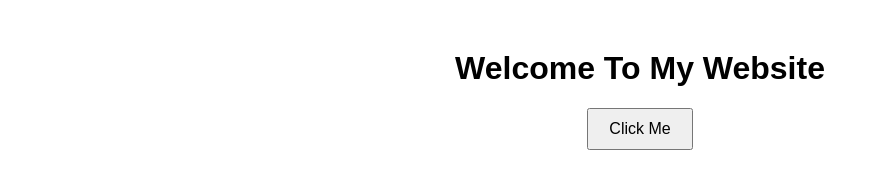
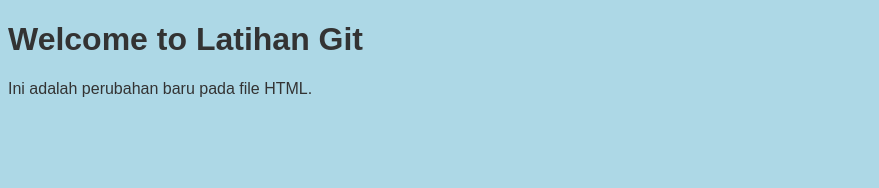
Before and after one commit to wisnusap-dev/latihan-git, a plain HTML site: page index.html in a window 1280 px wide. Shown: the whole page, without its empty margins (0-879 px from the left). Drawn offline with Linux system fonts and the light colour scheme.

Commit message:
Update index.html, style.css, and app.js with new chages

```diff
--- a/index.html
+++ b/index.html
@@ -1,14 +1,15 @@
 <!DOCTYPE html>
 <html lang="en">
 <head>
-    <meta charset="UTF-8">
-    <meta name="viewport" content="width=device-width, initial-scale=1.0">
-    <title>My Website</title>
-    <link rel="stylesheet" href="style.css">
+    <meta charset="UTF-8" />
+    <meta name="viewport" content="width=device-width, initial-scale=1.0" />
+    <title>Latihan Git</title>
+    <link rel="stylesheet" href="style.css" />
 </head>
 <body>
-    <h1>Welcome To My Website</h1>
-    <button id="ClickMe">Click Me</button>
+    <h1>Welcome to Latihan Git</h1>
+    <p>Ini adalah perubahan baru pada file HTML.</p>
+
     <script src="script.js"></script>
 </body>
 </html>
--- a/script.js
+++ b/script.js
@@ -1 +1 @@
-document.getElementById("ClickMe").addEventListener("click", function () {alert("Button clicked")});
+console.log("Selamat datang di Latihan Git!"); // Tambahkan pesan baru
--- a/style.css
+++ b/style.css
@@ -1,11 +1,5 @@
 body {
-    font-family: arial, sans-serif;
-    text-align: center;
-    margin-top: 50px;
+    background-color: lightblue; /* Perubahan: Ubah latar belakang menjadi biru muda */
+    font-family: Arial, sans-serif;
+    color: #333;
 }
-
-button {
-    padding: 10px 20px;
-    font-size: 16px;
-    cursor: pointer;
-}
```
